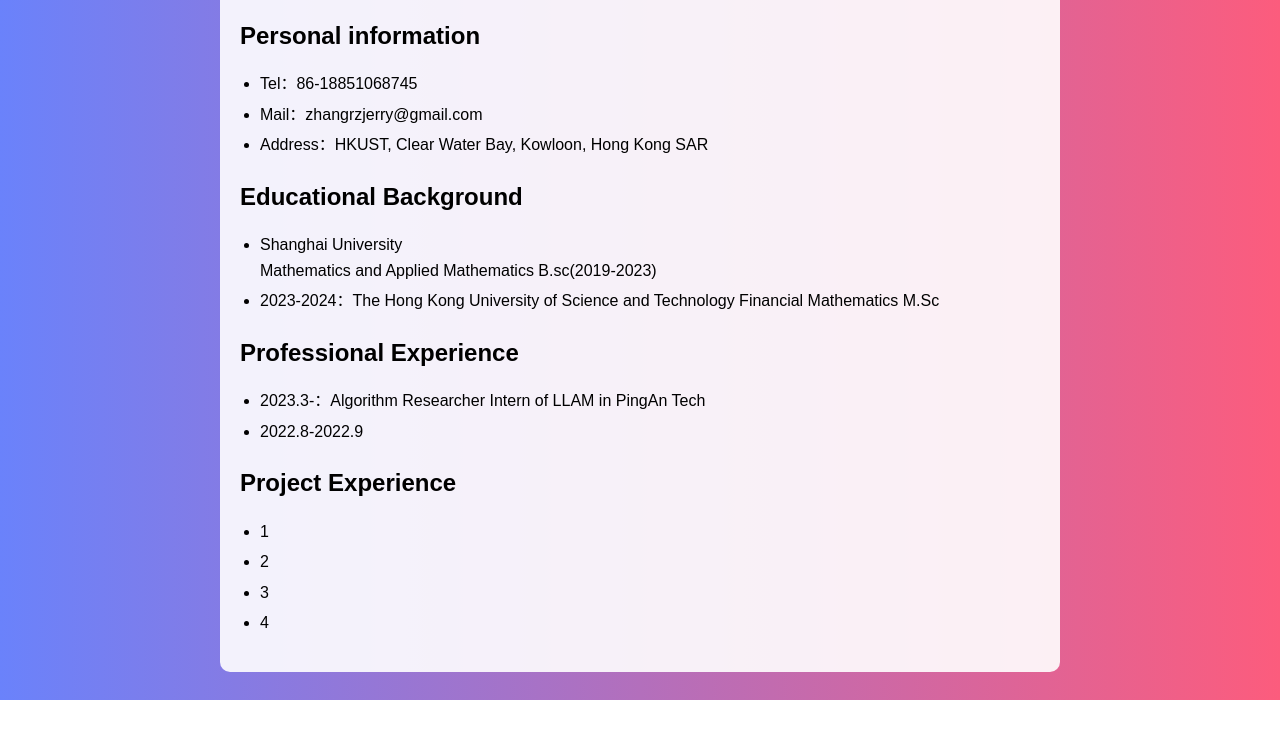
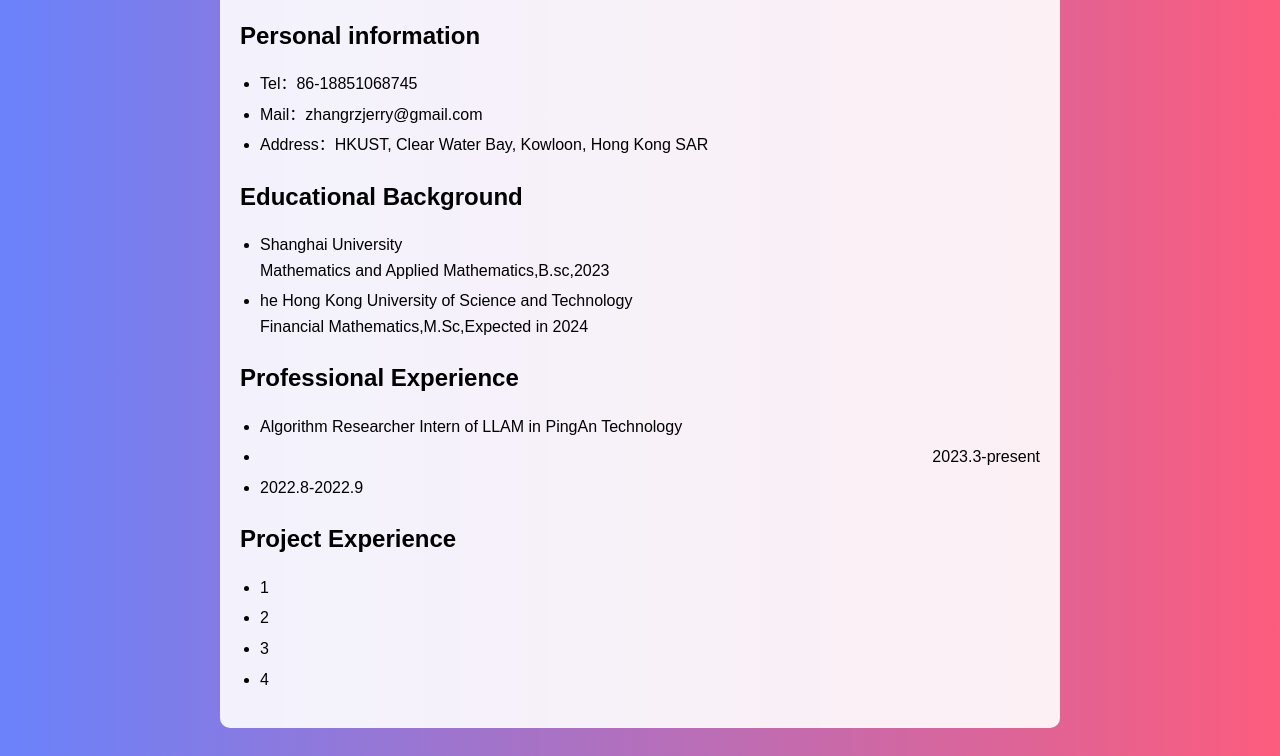
Before and after one commit to JerryZRZ/Jerry-Zhang, a plain HTML site: page index.html in a window 1280 px wide. Shown: the part 136-892 px from the top of the page. Before the commit the page ends 836 px from the top, so only its background shows below. Drawn offline with Linux system fonts and the light colour scheme.

Commit message:
Update index.html

```diff
--- a/index.html
+++ b/index.html
@@ -51,14 +51,14 @@
     <section>
         <h2>Educational Background</h2>
         <ul>
-            <li>Shanghai University <br> Mathematics and Applied Mathematics B.sc(2019-2023)</li>
-            <li>2023-2024：The Hong Kong University of Science and Technology Financial Mathematics M.Sc</li>
+            <li>Shanghai University <br> Mathematics and Applied Mathematics,B.sc,2023</li>
+            <li>he Hong Kong University of Science and Technology <br> Financial Mathematics,M.Sc,Expected in 2024</li>
         </ul>
     </section>
     <section>
         <h2>Professional Experience</h2>
         <ul>
-            <li>2023.3-：Algorithm Researcher Intern of LLAM in PingAn Tech</li>
+            <li>Algorithm Researcher Intern of LLAM in PingAn Technology <li align="right"> 2023.3-present </li>
             <li>2022.8-2022.9 </li>
         </ul>
     </section>
```
